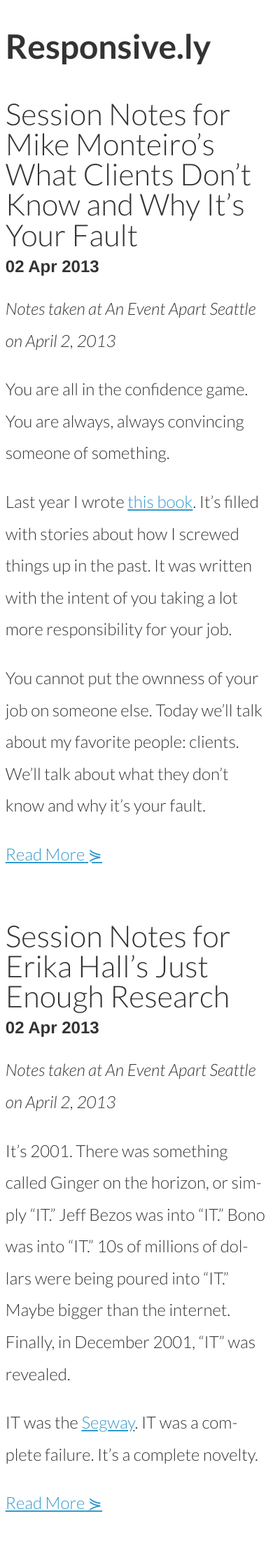
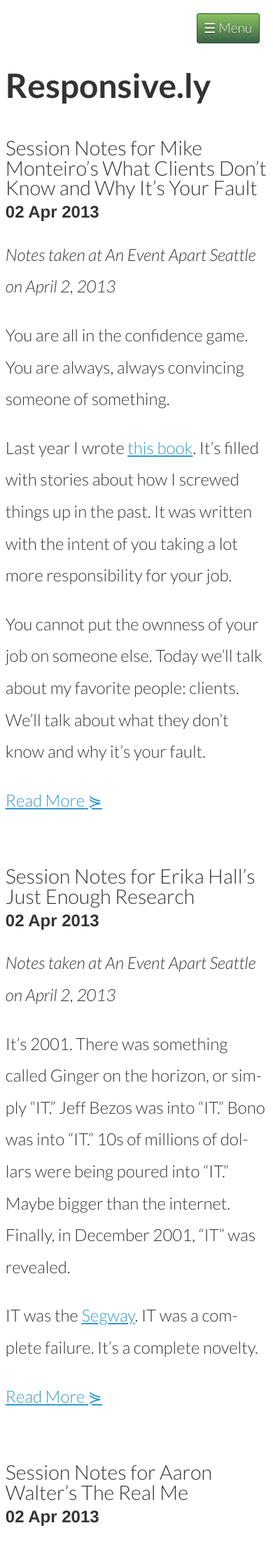
Before and after one commit to thedougco/responsive.ly, a Jekyll site: the page built from index.html, in a window 390 px wide. Shown: the top 2217 px of the page at 70% size. Built offline with Jekyll 4.4.1, drawn with Linux system fonts in a browser that asks for light colours; nearby versions of some CDN libraries; Markdown is read by kramdown in place of the engine named in the settings; the list of posts is cut into pages by our own code; comment, search, counter and statistics services are not loaded.

Commit message:
fix header and mobile nav

```diff
--- a/_layouts/default.html
+++ b/_layouts/default.html
@@ -21,12 +21,12 @@
 </head>
 
 <body class="{{ bodyclass }}">
-<nav id="skip-links">
-  <ul>
-    <li><a href="#content">Skip to Content</a></li>
-    <li><a href="#nav">Skip to Nav</a></li>
-  </ul>
-</nav>
+  <nav class="skip-links">
+    <ul>
+      <li><a href="#content" class="s2c">Skip to Content</a></li>
+      <li><a href="#nav" class="s2n">Menu</a></li>
+    </ul>
+  </nav>
 <div class="wrapper">
   <header id="header" class="site-header" role="banner">
     <h1><a href="/">{{ site.name }}</a></h1>
--- a/css/site.css
+++ b/css/site.css
@@ -98,7 +98,7 @@
    ----------------------------------------------------*/
 .entry {margin:0 0 3em;}
   .blog-archives .entry {margin:0 0 1.5em 1.5em;}
-h1.entry-title {margin:0 0 0.25em; font-size:1.8em; line-height:1em; font-weight:normal;}
+h1.entry-title {margin:0 0 0.25em; font-size:1.2em; line-height:1em; font-weight:normal;}
   h1.entry-title a {text-decoration:none;}
     h1.entry-title a:visited {}
 h2.byline {margin:0 0 1em; font-size:1em; font-family:Helvetica, Verdana, Arial, sans-serif;}
@@ -150,13 +150,29 @@
      ----------------------------------------------------*/
   .wrapper {margin:40px 2% 0;}
   .wrapper:after {content:"."; display:block; height:0; clear:both; visibility:hidden;}
-  #skip-links { border:0; clip:rect(0 0 0 0); height:1px; margin:-1px; overflow:hidden; padding:0; position:absolute; width:1px; }
-  #skip-links:active, #skip-links:focus { clip:auto; height:auto; margin:0; overflow:visible; position:static; width:auto; }
+  .skip-links {display:block; clip:auto; position:relative; width:auto; height:auto; overflow:hidden; margin:0; font-size:0.8em; line-height:1.6em;}
+    .skip-links ul {margin:0; padding:0; list-style:none;}
+    .skip-links li {margin:0;}
+    .s2c {border:0; clip:rect(0 0 0 0); height:1px; margin:-1px; overflow:hidden; padding:0; position:absolute; width:1px;}
+      .s2c:active,
+      .s2c:focus {clip:auto; height:auto; margin:0; overflow:visible; position:static; width:auto;}
+    .s2n,
+    .s2n:visited {position:fixed; top:1em; right:1em; display:block; padding:0.25em 0.5em; border-radius:3px; color:#fff; text-shadow:0 1px 0 rgba(0,0,0,0.5); border:1px solid #31513c;
+      background:#8bc360;
+      background:-moz-linear-gradient(top,  #8bc360 0%, #3a6247 100%);
+      background:-webkit-gradient(linear, left top, left bottom, color-stop(0%,#8bc360), color-stop(100%,#3a6247));
+      background:-webkit-linear-gradient(top,  #8bc360 0%,#3a6247 100%);
+      background:-o-linear-gradient(top,  #8bc360 0%,#3a6247 100%);
+      background:-ms-linear-gradient(top,  #8bc360 0%,#3a6247 100%);
+      background:linear-gradient(to bottom,  #8bc360 0%,#3a6247 100%);
+      filter: progid:DXImageTransform.Microsoft.gradient( startColorstr='#8bc360', endColorstr='#3a6247',GradientType=0 );
+    }
+      .s2n:before {content:'☰'; margin-right:0.2em;}
 
   /* HEADER
      ----------------------------------------------------*/
   .site-header {margin:0 0 2em;}
-    .site-header h1 {margin:0; font-size:2.0em; text-shadow:0 1px 1px rgba(255,255,255,0.5);}
+    .site-header h1 {margin:2em 0 0; font-size:2.0em; text-shadow:0 1px 1px rgba(255,255,255,0.5);}
     .site-header h1 a {text-decoration:none; border:0 none;}
 
   /* CONTENT
@@ -192,6 +208,10 @@
 /*************************************************************************************
  * 3. Media Queries
  ************************************************************************************/
+/* 444 */
+@media only screen and (min-width:27.75em) {
+  .site-header h1 {margin:0;}
+}
 
 /* 580 */
 @media only screen and (min-width:36.25em) {
@@ -219,13 +239,14 @@
   }
 
   .wrapper {max-width:1200px; margin:60px 0 0 6%; height:1%;}
-  #skip-links { border:0; clip:rect(0 0 0 0); height:1px; margin:-1px; overflow:hidden; padding:0; position:absolute; width:1px; }
-  #skip-links:active, #skip-links:focus { clip:auto; height:auto; margin:0; overflow:visible; position:static; width:auto; }
+  .skip-links { border:0; clip:rect(0 0 0 0); height:1px; margin:-1px; overflow:hidden; padding:0; position:absolute; width:1px; }
+  .skip-links:active, .skip-links:focus { clip:auto; height:auto; margin:0; overflow:visible; position:static; width:auto; }
 
   .site-header {}
-    .site-header h1 {margin:0; padding:0;}
+    .site-header h1 {padding:0;}
 
   .content {float:left; width:65%; margin:0 5% 0 0; padding:0;}
+  h1.entry-title {font-size:1.8em;}
   .sidebar {float:right; width:30%; padding:1em; color:#777; border:none; background-color:rgba(255, 255, 255, 0.8);}
   .site-footer {text-align:left;}
 }
--- a/js/site.js
+++ b/js/site.js
@@ -1,3 +1,10 @@
+$('.skip-links').on('click', '.s2n', function(e) {
+  e.preventDefault();
+  $('html,body').animate({
+    scrollTop: $('#nav').offset().top
+  });
+});
+
 /*!
  * Replace no-js on HTML with js
  */
```
